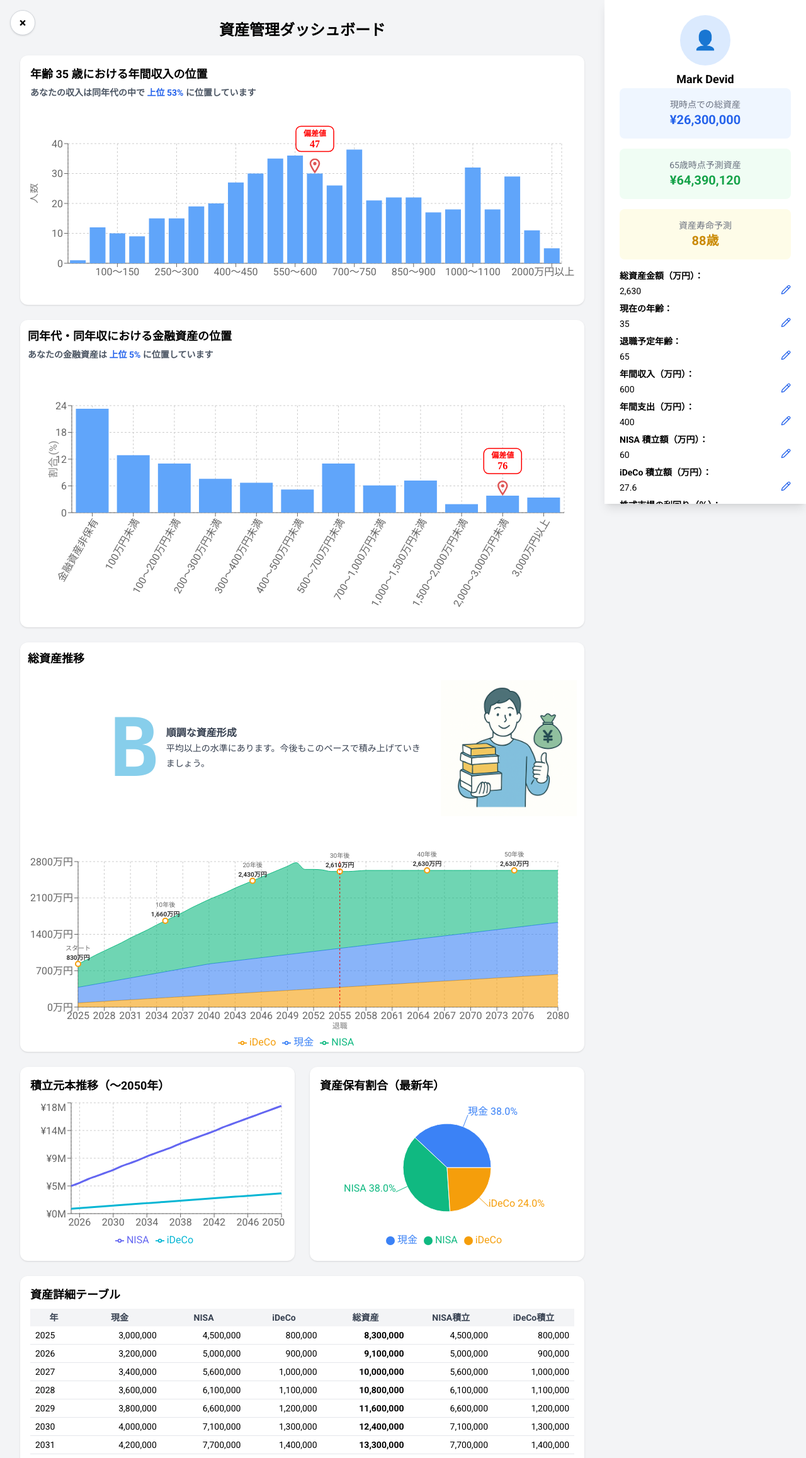
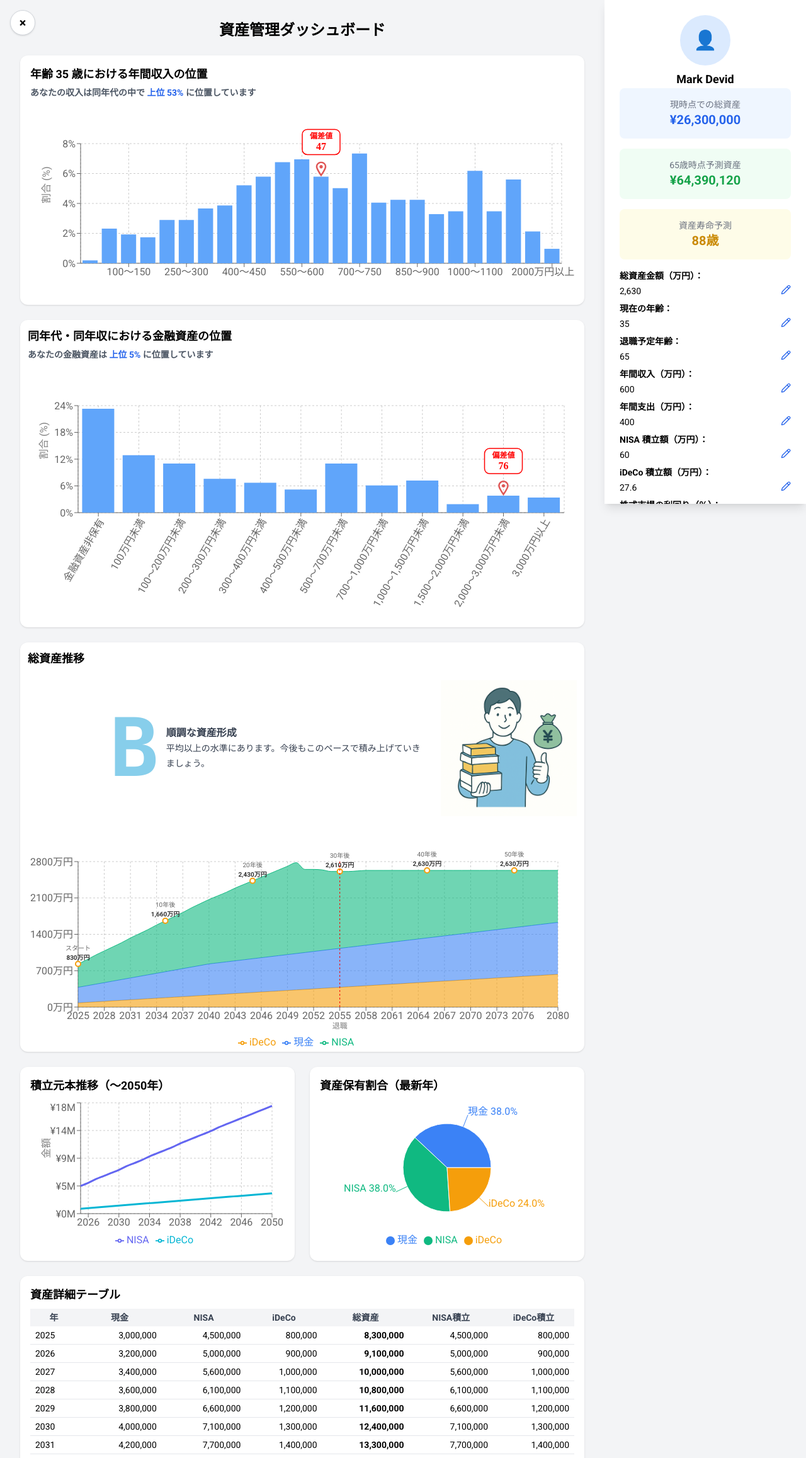
Before and after one commit to HirokiAzuma0420/lifeplansim, a React (Vite) app: page /sample in a window 1280 px wide. Shown: the top 2315 px of the page at 63% size. Built offline with nearby package versions, Linux system fonts and the light colour scheme; a web font is replaced by a local one.

Commit message:
IPC&SPCの軸見出し周りの変更

```diff
--- a/src/components/dashboard/IncomePositionChart.tsx
+++ b/src/components/dashboard/IncomePositionChart.tsx
@@ -101,8 +101,14 @@ export default function IncomePositionChart({ age, income }: IncomePositionChart
   const dist = (incomeDistribution as IncomeDistribution)[bracketKey];
   if (!dist) return <div>該当年齢の分布データがありません</div>;
 
+  const totalCount = dist.reduce((sum, b) => sum + b.count, 0);
+  const chartData = dist.map(d => ({
+    ...d,
+    percentage: (d.count / totalCount) * 100,
+  }));
+
   const incomeInMan = income / 10000;
-  const userBracket = dist.find(
+  const userBracket = chartData.find(
     (b) => incomeInMan >= b.low && (b.high === null || incomeInMan < b.high)
   );
 
@@ -131,17 +137,18 @@ export default function IncomePositionChart({ age, income }: IncomePositionChart
         </span>
       </h3>
       <ResponsiveContainer width="100%" height={300}>
-        <BarChart data={dist} margin={{ top: 60, right: 20, bottom: 20, left: 0 }}>
+        <BarChart data={chartData} margin={{ top: 60, right: 20, bottom: 20, left: 20 }}>
           <CartesianGrid strokeDasharray="3 3" />
           <XAxis dataKey="収入階級" />
-          <YAxis label={{ value: '人数', angle: -90, position: 'insideLeft' }} />
+          <YAxis
+            label={{ value: '割合 (%)', angle: -90, position: 'insideLeft' }}
+            tickFormatter={(tick) => `${tick.toFixed(0)}%`}
+          />
           <Tooltip
             content={({ active, payload, label }) => {
               if (!active || !payload || payload.length === 0) return null;
 
-              const groupCount = payload[0].value as number;
-              const totalCount = dist.reduce((sum, b) => sum + b.count, 0);
-              const groupPercent = ((groupCount / totalCount) * 100).toFixed(1);
+              const groupPercent = (payload[0].value as number).toFixed(1);
 
               return (
                 <div className="bg-white p-2 border rounded text-sm shadow">
@@ -151,7 +158,7 @@ export default function IncomePositionChart({ age, income }: IncomePositionChart
               );
             }}
           />
-          <Bar dataKey="count" fill="#60A5FA" />
+          <Bar dataKey="percentage" fill="#60A5FA" />
           {userBracket && (
             <Customized
               component={({ xAxisMap, yAxisMap }: {
@@ -166,7 +173,7 @@ export default function IncomePositionChart({ age, income }: IncomePositionChart
                     xAxis={xAxis}
                     yAxis={yAxis}
                     xValue={userBracket.収入階級}
-                    yValue={userBracket.count}
+                    yValue={userBracket.percentage}
                     deviation={deviation}
                   />
                 );
--- a/src/components/dashboard/InvestmentPrincipalChart.tsx
+++ b/src/components/dashboard/InvestmentPrincipalChart.tsx
@@ -9,10 +9,16 @@ export default function InvestmentPrincipalChart({ enrichedData }: InvestmentPri
     <div className="bg-white rounded-xl shadow p-4">
       <h3 className="text-lg font-semibold mb-2">積立元本推移（〜2050年）</h3>
       <ResponsiveContainer width="100%" height={240}>
-        <LineChart data={enrichedData.filter((d) => d.year <= 2050)}>
+        <LineChart
+          data={enrichedData.filter((d) => d.year <= 2050)}
+          margin={{ top: 5, right: 20, left: 20, bottom: 5 }}
+        >
           <CartesianGrid strokeDasharray="3 3" />
           <XAxis dataKey="year" />
-          <YAxis tickFormatter={(v) => `¥${(v / 1_000_000).toFixed(0)}M`} />
+          <YAxis
+            tickFormatter={(v) => `¥${(v / 1_000_000).toFixed(0)}M`}
+            label={{ value: '金額', angle: -90, position: 'insideLeft' }}
+          />
           <Tooltip formatter={(v: number) => `¥${v.toLocaleString()}`} />
           <Legend />
           <Line type="monotone" dataKey="NISA" stroke="#6366F1" strokeWidth={3} dot={false} />
--- a/src/components/dashboard/SavingsPositionChart.tsx
+++ b/src/components/dashboard/SavingsPositionChart.tsx
@@ -216,10 +216,13 @@ export default function SavingsPositionChart({ age, income, savings }: SavingsPo
         </span>
       </h3>
       <ResponsiveContainer width="100%" height={400} >
-        <BarChart data={chartData} margin={{ top: 60, right: 20, bottom: 50, left: 10 }}>
+        <BarChart data={chartData} margin={{ top: 60, right: 20, bottom: 50, left: 20 }}>
           <CartesianGrid strokeDasharray="3 3" />
           <XAxis dataKey="金融資産額" angle={-60} textAnchor="end" height={120} interval={0} />
-          <YAxis label={{ value: '割合 (%)', angle: -90, position: 'outsideLeft' }} />
+          <YAxis
+            label={{ value: '割合 (%)', angle: -90, position: 'insideLeft' }}
+            tickFormatter={(tick) => `${tick.toFixed(0)}%`}
+          />
           <Tooltip
             content={({ active, payload, label }) => {
               if (!active || !payload || payload.length === 0) return null;
```
Also changed, not shown: 1 other file (tests, documents, lock files or other folders).
